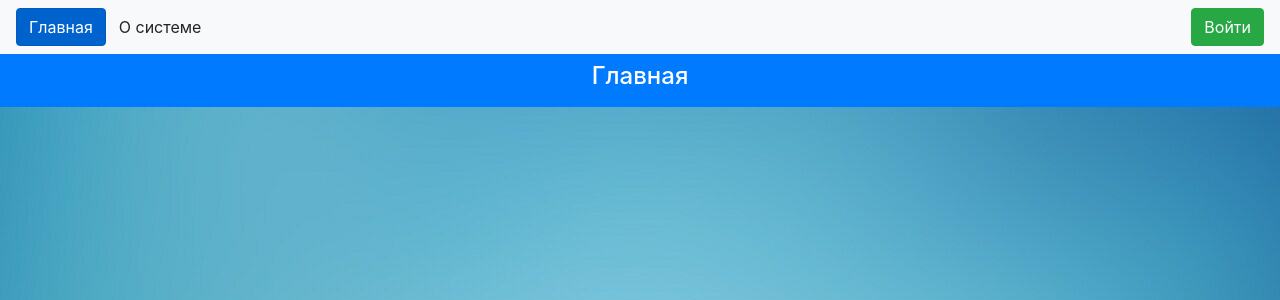
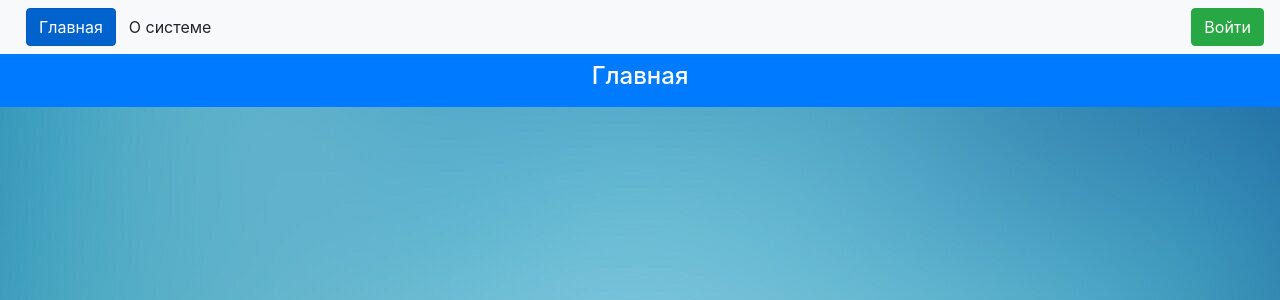
Before and after one commit to Zakycka163/RUPD, a PHP site: page /pages/home.php in a window 1280 px wide. Shown: the top 300 px of the page. Run offline with PHP 8.4, Linux system fonts and the light colour scheme.

Commit message:
Fix navBar

```diff
--- a/front/navBar.php
+++ b/front/navBar.php
@@ -1,5 +1,5 @@
 <nav class="navbar bg-light sticky-top d-none d-lg-flex">
-    <ul class="nav nav-pills">
+    <ul class="nav nav-pills" style="margin-left:10px">
         <li class="nav-item">
             <a class="btn btn-primary active" href="/">Главная</a>
         </li>
```
